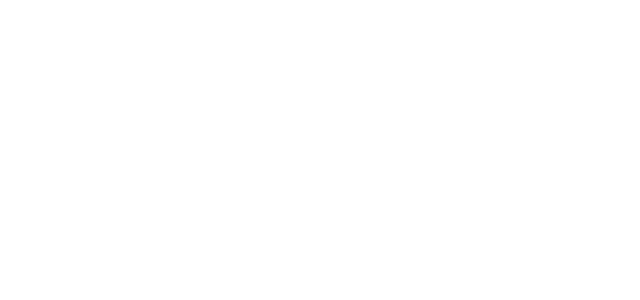
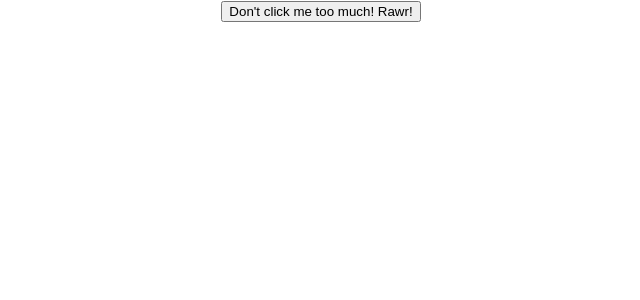
Before and after one commit to leventbk/fancy-buttons-react, a React (Create React App) app: page / in a window 1280 px wide. Shown: the top 300 px of the page, without its empty margins (319-959 px from the left). Built offline with nearby package versions, Linux system fonts and the light colour scheme.

Commit message:
component funcitons

```diff
--- a/src/App.js
+++ b/src/App.js
@@ -1,10 +1,10 @@
-import logo from './logo.svg';
 import './App.css';
+import AngryButton from './components/AngryButton';
 
 function App() {
   return (
     <div className="App">
-
+      <AngryButton/>
     </div>
   );
 }
--- /dev/null
+++ b/src/components/AngryButton.jsx
@@ -0,0 +1,11 @@
+function AngryButton() {
+  return (
+    <button className="AngryButton">
+  {/* When the threshold is not reached */}<span>Don't click me too much! </span>
+  {/* When the threshold is not reached */}<span>Rawr!</span>
+  </button>
+
+    )
+}
+
+export default AngryButton
```
Also changed, not shown: src/components/CounterButton.jsx (added, +9 -0 lines), src/components/LightSwitchButton.jsx (added, +11 -0 lines), src/components/TextRepeaterButton.jsx (added, +9 -0 lines).
